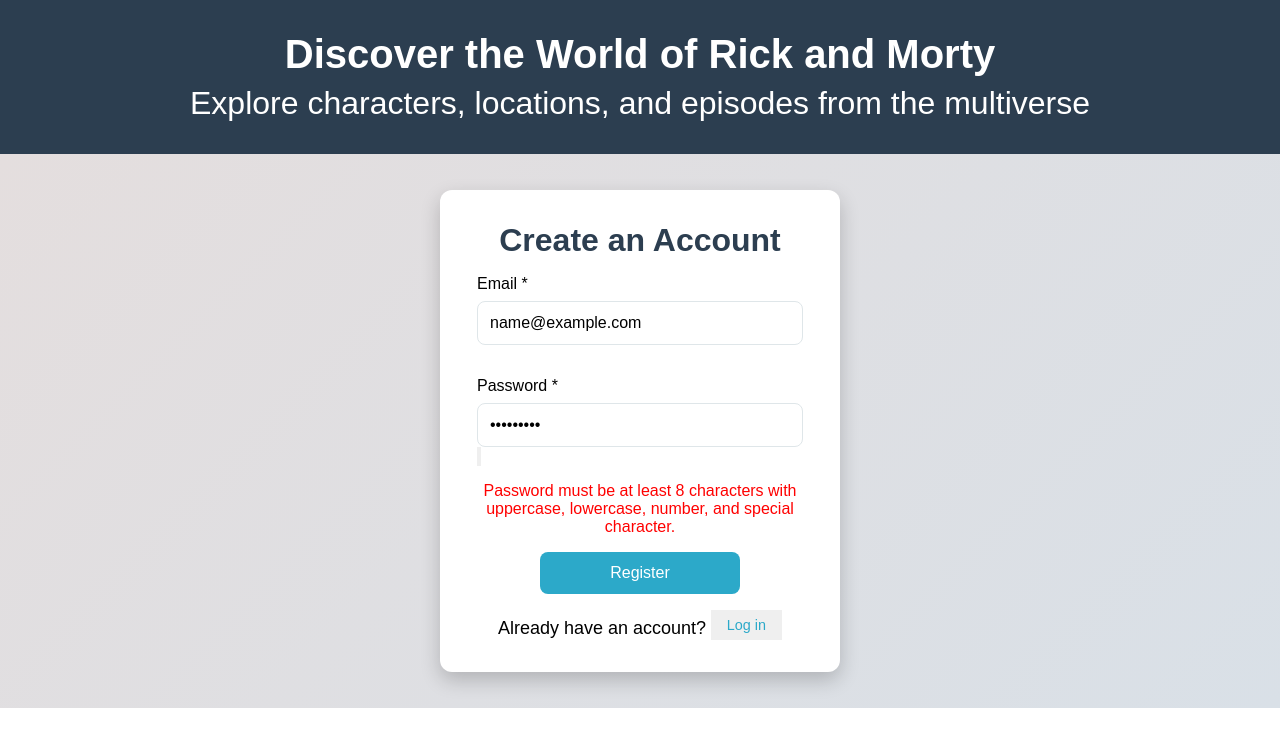
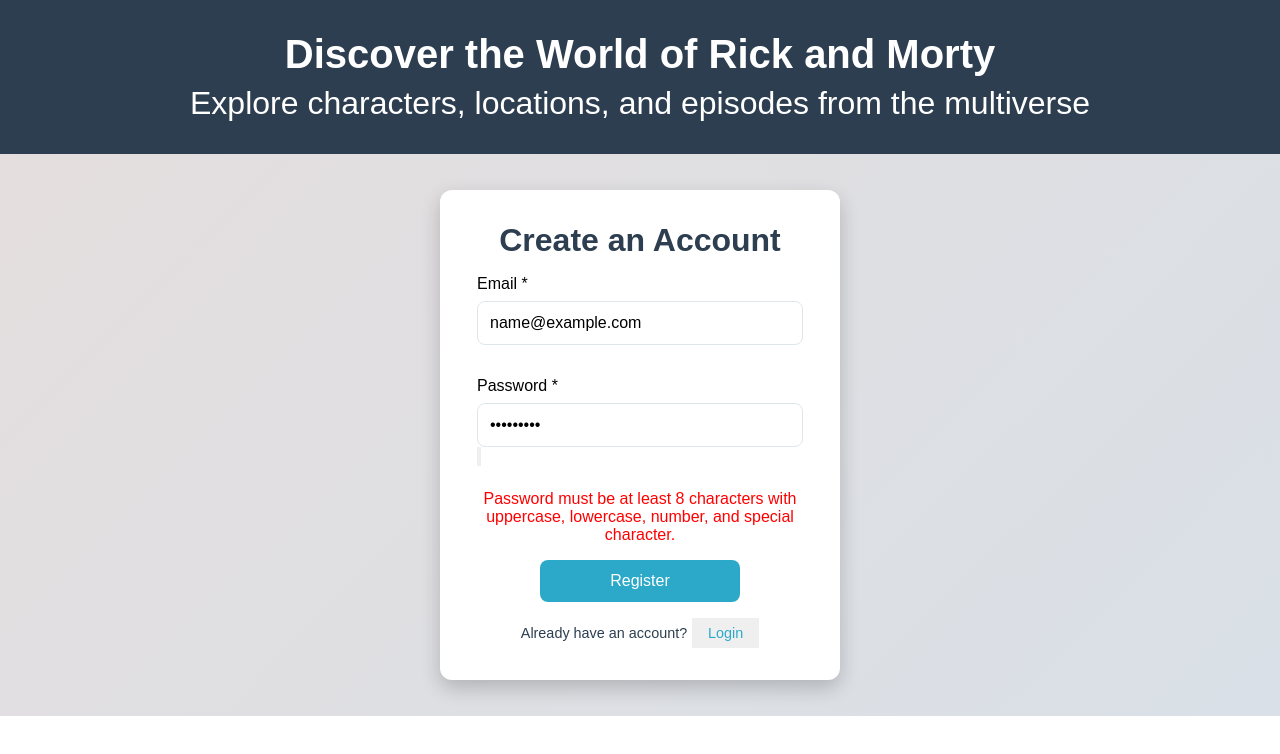
Before and after one commit to chunchusangeetha/interview-codebase-task, a React (Vite) app: page /signup in a window 1280 px wide. Both pictures are taken after typing "name@example.com", "Sample123" into the empty fields and a click on the button "Register". Shown: the top 754 px of the page. Built offline with nearby package versions, Linux system fonts and the light colour scheme.

Commit message:
auth-done

```diff
--- a/src/pages/auth/SignUp.tsx
+++ b/src/pages/auth/SignUp.tsx
@@ -1,4 +1,5 @@
 import { useState } from "react";
+import { useNavigate } from "react-router-dom";
 import {
   TextInput,
   PasswordInput,
@@ -9,13 +10,14 @@ import {
   Stack,
   Text,
 } from "@mantine/core";
-import { useNavigate } from "react-router-dom";
-import "./auth.css"; // Custom CSS if needed
+import { useStore } from "../../store/app.store";
+import "./auth.css";
 
 export default function SignUp() {
   const [email, setEmail] = useState("");
   const [password, setPassword] = useState("");
   const [errorMessage, setErrorMessage] = useState("");
+  const login = useStore((state) => state.login);
   const navigate = useNavigate();
 
   const isValidEmail = (email: string) => /\S+@\S+\.\S+/.test(email);
@@ -30,20 +32,17 @@ export default function SignUp() {
     e.preventDefault();
     setErrorMessage("");
 
-    const trimmedEmail = email.trim();
-    const trimmedPassword = password.trim();
-
-    if (!trimmedEmail || !trimmedPassword) {
+    if (!email || !password) {
       setErrorMessage("All fields are required.");
       return;
     }
 
-    if (!isValidEmail(trimmedEmail)) {
-      setErrorMessage("Invalid Email: Enter a valid email address.");
+    if (!isValidEmail(email)) {
+      setErrorMessage("Enter a valid email address.");
       return;
     }
 
-    if (!isValidPassword(trimmedPassword)) {
+    if (!isValidPassword(password)) {
       setErrorMessage(
         "Password must be at least 8 characters with uppercase, lowercase, number, and special character."
       );
@@ -51,16 +50,17 @@ export default function SignUp() {
     }
 
     const users = JSON.parse(localStorage.getItem("users") || "[]");
-    const existing = users.find((u: any) => u.email === trimmedEmail);
+    const existing = users.find((u: any) => u.email === email);
 
     if (existing) {
-      setErrorMessage("User already exists. Redirecting to login...");
+      setErrorMessage("Account already exists. Please log in.");
       setTimeout(() => navigate("/signin"), 1500);
       return;
     }
 
-    users.push({ email: trimmedEmail, password: trimmedPassword });
+    users.push({ email, password });
     localStorage.setItem("users", JSON.stringify(users));
+    login();
     navigate("/resource");
   };
 
@@ -91,26 +91,28 @@ export default function SignUp() {
                 className="auth-input"
               />
               {errorMessage && (
-                <Text size="sm" mt="xs" className="auth-error-text" color="red">
+                <Text size="sm" color="red" className="auth-error-text">
                   {errorMessage}
                 </Text>
               )}
-              <Button type="submit" fullWidth className="auth-submit-button">
+              <Button
+                type="submit"
+                fullWidth
+                className="auth-submit-button"
+              >
                 Register
               </Button>
             </Stack>
           </form>
-          <div className="auth-footer" style={{ marginTop: "1rem", textAlign: "center" }}>
-            <Text size="sm">Already have an account?</Text>
+          <div className="auth-footer">
+            <Text size="sm" className="auth-footer-text">
+              Already have an account?
+            </Text>
             <Button
-              variant="outline"
-              color="blue"
-              mt="sm"
-              fullWidth
               onClick={() => navigate("/signin")}
               className="auth-secondary-button"
             >
-              Log in
+              Login
             </Button>
           </div>
         </Card>
```
